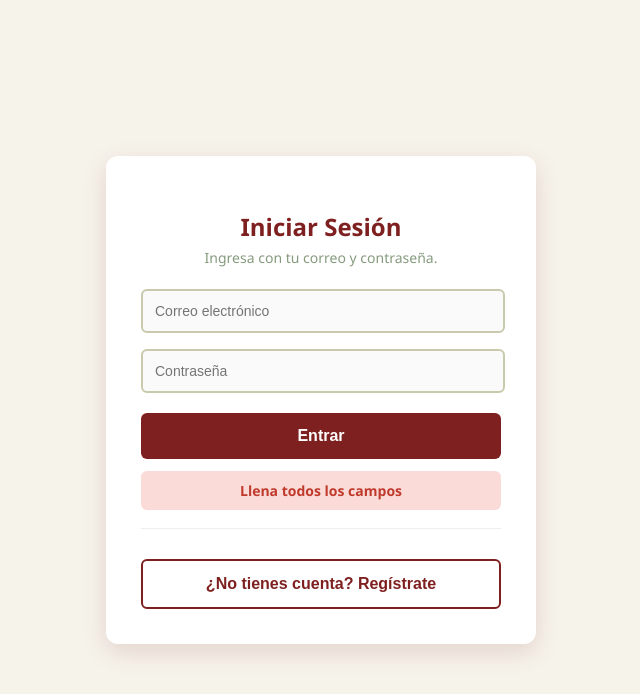
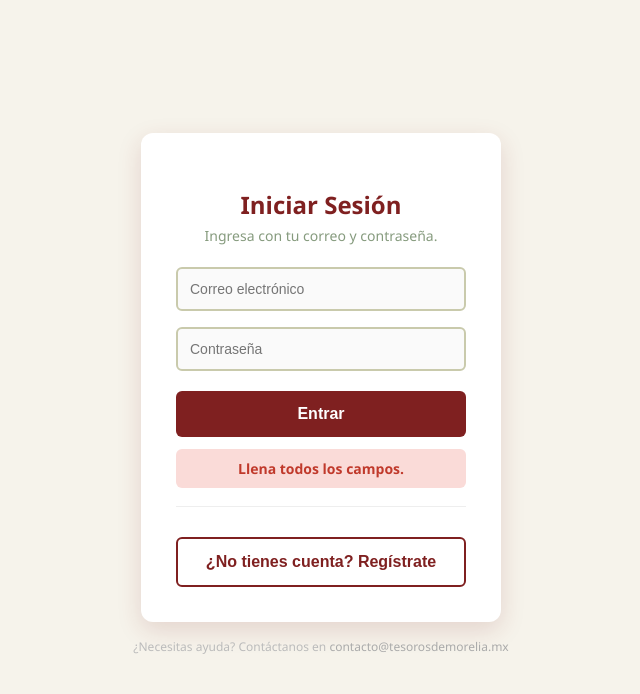
Before and after one commit to RobloxCode/Hackathon, a plain HTML site: page auth.html in a window 1280 px wide. Both pictures are taken after a click on the button "Entrar". Shown: the whole page, without its empty margins (319-959 px from the left). Drawn offline with Linux system fonts and the light colour scheme.

Commit message:
Refactor auth.html for better layout and styles
Updated the authentication HTML structure and styles for improved layout and user experience.

```diff
--- a/auth.html
+++ b/auth.html
@@ -6,11 +6,12 @@
     <title>Acceso - Red Local Morelia</title>
     <style>
         :root { --rojo-vino: #7F2020; --verde-salvia: #869B7E; --oliva-claro: #C9CAAC; --hueso: #F6F3EB; }
-        body { font-family: 'Segoe UI', sans-serif; background-color: var(--hueso); display: flex; justify-content: center; align-items: center; min-height: 100vh; margin: 0; }
+        * { box-sizing: border-box; }
+        body { font-family: 'Segoe UI', sans-serif; background-color: var(--hueso); display: flex; flex-direction: column; justify-content: center; align-items: center; min-height: 100vh; margin: 0; padding: 20px; gap: 16px; }
         .auth-box { background: white; padding: 35px; border-radius: 12px; box-shadow: 0 8px 25px rgba(127,32,32,0.15); width: 100%; max-width: 360px; text-align: center; }
         h2 { color: var(--rojo-vino); margin-bottom: 5px; }
         p  { color: var(--verde-salvia); font-size: 14px; margin-top: 0; }
-        input, select { width: calc(100% - 24px); padding: 12px; margin: 8px 0; border: 2px solid var(--oliva-claro); border-radius: 6px; font-size: 14px; background: #fafafa; outline: none; transition: border-color 0.3s; }
+        input, select { width: 100%; padding: 12px; margin: 8px 0; border: 2px solid var(--oliva-claro); border-radius: 6px; font-size: 14px; background: #fafafa; outline: none; transition: border-color 0.3s; }
         input:focus, select:focus { border-color: var(--verde-salvia); }
         .btn { background-color: var(--rojo-vino); color: white; border: none; padding: 14px; width: 100%; border-radius: 6px; cursor: pointer; font-size: 16px; margin-top: 12px; font-weight: bold; transition: background-color 0.3s; }
         .btn:hover { background-color: #5c1616; }
@@ -21,9 +22,16 @@
         .success { color: #27ae60; background: #d5f5e3; }
         .hidden  { display: none; }
         hr { margin: 18px 0; border: 0; border-top: 1px solid #eee; }
+
+        /* Contacto discreto */
+        .contacto-texto { text-align: center; font-size: 12px; color: #bbb; }
+        .contacto-texto a { color: #aaa; text-decoration: none; transition: color 0.2s; }
+        .contacto-texto a:hover { color: var(--rojo-vino); }
     </style>
 </head>
 <body>
+
+    <!-- ===== LOGIN ===== -->
     <div class="auth-box">
         <h2 id="titulo">Iniciar Sesión</h2>
         <p  id="subtitulo">Ingresa con tu correo y contraseña.</p>
@@ -42,6 +50,12 @@
         <hr>
         <button id="btn-toggle" class="btn btn-outline">¿No tienes cuenta? Regístrate</button>
     </div>
+
+    <!-- ===== CONTACTO DISCRETO ===== -->
+    <p class="contacto-texto">
+        ¿Necesitas ayuda? Contáctanos en
+        <a href="mailto:contacto@tesorosdemorelia.mx">contacto@tesorosdemorelia.mx</a>
+    </p>
 
 <script type="module">
     import { initializeApp }                              from "https://www.gstatic.com/firebasejs/10.8.1/firebase-app.js";
@@ -63,64 +77,68 @@
     const auth  = getAuth(fbApp);
     const db    = getFirestore(fbApp);
 
-    // Email → archivo HTML específico del negocio
     const VENDEDOR_MAP = {
-        "admin@boulevard.com": "vendedor_NEG_01.html",
-        "admin@rosas.com":     "vendedor_NEG_02.html",
-        "admin@donvasco.com":  "vendedor_NEG_03.html",
-        "admin@guero.com":     "vendedor_NEG_04.html",
-        "admin@virrey.com":    "vendedor_NEG_05.html",
-        "admin@museo.com":     "vendedor_NEG_06.html"
+        "gaspachosboulevard@gmail.com": "vendedor_NEG_01.html",
+        "cafedelasrosas@gmail.com":     "vendedor_NEG_02.html",
+        "artesaniasdonvasco@gmail.com": "vendedor_NEG_03.html",
+        "tacosElguero@gmail.com":       "vendedor_NEG_04.html",
+        "hotelvirrey@gmail.com":        "vendedor_NEG_05.html",
+        "museocasademorelos@gmail.com": "vendedor_NEG_06.html"
     };
 
-    // Email → datos del negocio (para guardar en Firestore al registrar)
     const NEGOCIO_DATA = {
-        "admin@boulevard.com": { negocioId:"NEG_01", negocioNombre:"Gazpachos El Boulevard" },
-        "admin@rosas.com":     { negocioId:"NEG_02", negocioNombre:"Café de las Rosas" },
-        "admin@donvasco.com":  { negocioId:"NEG_03", negocioNombre:"Artesanías Don Vasco" },
-        "admin@guero.com":     { negocioId:"NEG_04", negocioNombre:"Tacos El Güero" },
-        "admin@virrey.com":    { negocioId:"NEG_05", negocioNombre:"Hotel Virrey de Mendoza" },
-        "admin@museo.com":     { negocioId:"NEG_06", negocioNombre:"Museo Casa de Morelos" }
+        "gaspachosboulevard@gmail.com": { negocioId:"NEG_01", negocioNombre:"Gazpachos El Boulevard" },
+        "cafedelasrosas@gmail.com":     { negocioId:"NEG_02", negocioNombre:"Café de las Rosas" },
+        "artesaniasdonvasco@gmail.com": { negocioId:"NEG_03", negocioNombre:"Artesanías Don Vasco" },
+        "tacosElguero@gmail.com":       { negocioId:"NEG_04", negocioNombre:"Tacos El Güero" },
+        "hotelvirrey@gmail.com":        { negocioId:"NEG_05", negocioNombre:"Hotel Virrey de Mendoza" },
+        "museocasademorelos@gmail.com": { negocioId:"NEG_06", negocioNombre:"Museo Casa de Morelos" }
     };
 
     let modo = 'login';
-    const titulo    = document.getElementById('titulo');
-    const subtitulo = document.getElementById('subtitulo');
-    const camposReg = document.getElementById('campos-registro');
+    const titulo      = document.getElementById('titulo');
+    const subtitulo   = document.getElementById('subtitulo');
+    const camposReg   = document.getElementById('campos-registro');
     const selectorRol = document.getElementById('rol-registro');
-    const btnAccion = document.getElementById('btn-accion');
-    const btnToggle = document.getElementById('btn-toggle');
-    const msgStatus = document.getElementById('msg-status');
+    const btnAccion   = document.getElementById('btn-accion');
+    const btnToggle   = document.getElementById('btn-toggle');
+    const msgStatus   = document.getElementById('msg-status');
 
     btnToggle.addEventListener('click', () => {
         msgStatus.style.display = 'none';
         if (modo === 'login') {
             modo = 'registro';
-            titulo.innerText = 'Crear Cuenta'; subtitulo.innerText = 'Únete para obtener o crear promociones.';
-            camposReg.classList.remove('hidden'); selectorRol.classList.remove('hidden');
-            btnAccion.innerText = 'Registrarme'; btnToggle.innerText = '¿Ya tienes cuenta? Inicia sesión';
+            titulo.innerText    = 'Crear Cuenta';
+            subtitulo.innerText = 'Únete para obtener o crear promociones.';
+            camposReg.classList.remove('hidden');
+            selectorRol.classList.remove('hidden');
+            btnAccion.innerText = 'Registrarme';
+            btnToggle.innerText = '¿Ya tienes cuenta? Inicia sesión';
         } else {
             modo = 'login';
-            titulo.innerText = 'Iniciar Sesión'; subtitulo.innerText = 'Ingresa con tu correo y contraseña.';
-            camposReg.classList.add('hidden'); selectorRol.classList.add('hidden');
-            btnAccion.innerText = 'Entrar'; btnToggle.innerText = '¿No tienes cuenta? Regístrate';
+            titulo.innerText    = 'Iniciar Sesión';
+            subtitulo.innerText = 'Ingresa con tu correo y contraseña.';
+            camposReg.classList.add('hidden');
+            selectorRol.classList.add('hidden');
+            btnAccion.innerText = 'Entrar';
+            btnToggle.innerText = '¿No tienes cuenta? Regístrate';
         }
     });
 
     btnAccion.addEventListener('click', async () => {
         const email    = document.getElementById('correo').value.trim();
         const password = document.getElementById('password').value.trim();
-        if (!email || !password) { mostrarMsg('Llena todos los campos', 'error'); return; }
+        if (!email || !password) { mostrarMsg('Llena todos los campos.', 'error'); return; }
 
         try {
             if (modo === 'registro') {
                 const nombre   = document.getElementById('nombre').value.trim();
                 const apellido = document.getElementById('apellido').value.trim();
                 const rol      = selectorRol.value;
-                if (!nombre || !apellido) { mostrarMsg('Nombre y apellido requeridos', 'error'); return; }
+                if (!nombre || !apellido) { mostrarMsg('Nombre y apellido requeridos.', 'error'); return; }
 
-                const cred = await createUserWithEmailAndPassword(auth, email, password);
-                const uid  = cred.user.uid;
+                const cred    = await createUserWithEmailAndPassword(auth, email, password);
+                const uid     = cred.user.uid;
                 const docData = { nombre, apellido, correo: email, rol };
                 if (rol === 'admin' && NEGOCIO_DATA[email]) {
                     docData.negocioId     = NEGOCIO_DATA[email].negocioId;
@@ -134,13 +152,22 @@
                 const cred = await signInWithEmailAndPassword(auth, email, password);
                 const uid  = cred.user.uid;
                 const snap = await getDoc(doc(db, "usuarios", uid));
-                if (!snap.exists()) { mostrarMsg('Perfil no encontrado.', 'error'); return; }
+                if (!snap.exists()) { mostrarMsg('Perfil no encontrado. Regístrate primero.', 'error'); return; }
                 const datos = snap.data();
                 mostrarMsg('Entrando...', 'success');
                 redirigir(datos.rol, email);
             }
         } catch(err) {
-            mostrarMsg(err.message, 'error');
+            const mensajes = {
+                'auth/user-not-found':       'Usuario no encontrado. Regístrate primero.',
+                'auth/wrong-password':       'Contraseña incorrecta.',
+                'auth/invalid-credential':   'Correo o contraseña incorrectos.',
+                'auth/invalid-email':        'El correo no tiene un formato válido.',
+                'auth/email-already-in-use': 'Este correo ya está registrado.',
+                'auth/weak-password':        'La contraseña debe tener al menos 6 caracteres.',
+                'auth/too-many-requests':    'Demasiados intentos. Espera un momento.',
+            };
+            mostrarMsg(mensajes[err.code] || 'Error: ' + err.message, 'error');
         }
     });
 
@@ -156,8 +183,8 @@
     }
 
     function mostrarMsg(texto, tipo) {
-        msgStatus.innerText = texto;
-        msgStatus.className = 'msg ' + tipo;
+        msgStatus.innerText     = texto;
+        msgStatus.className     = 'msg ' + tipo;
         msgStatus.style.display = 'block';
     }
 </script>
```
Lines whose indentation alone changed are shown as unchanged.
